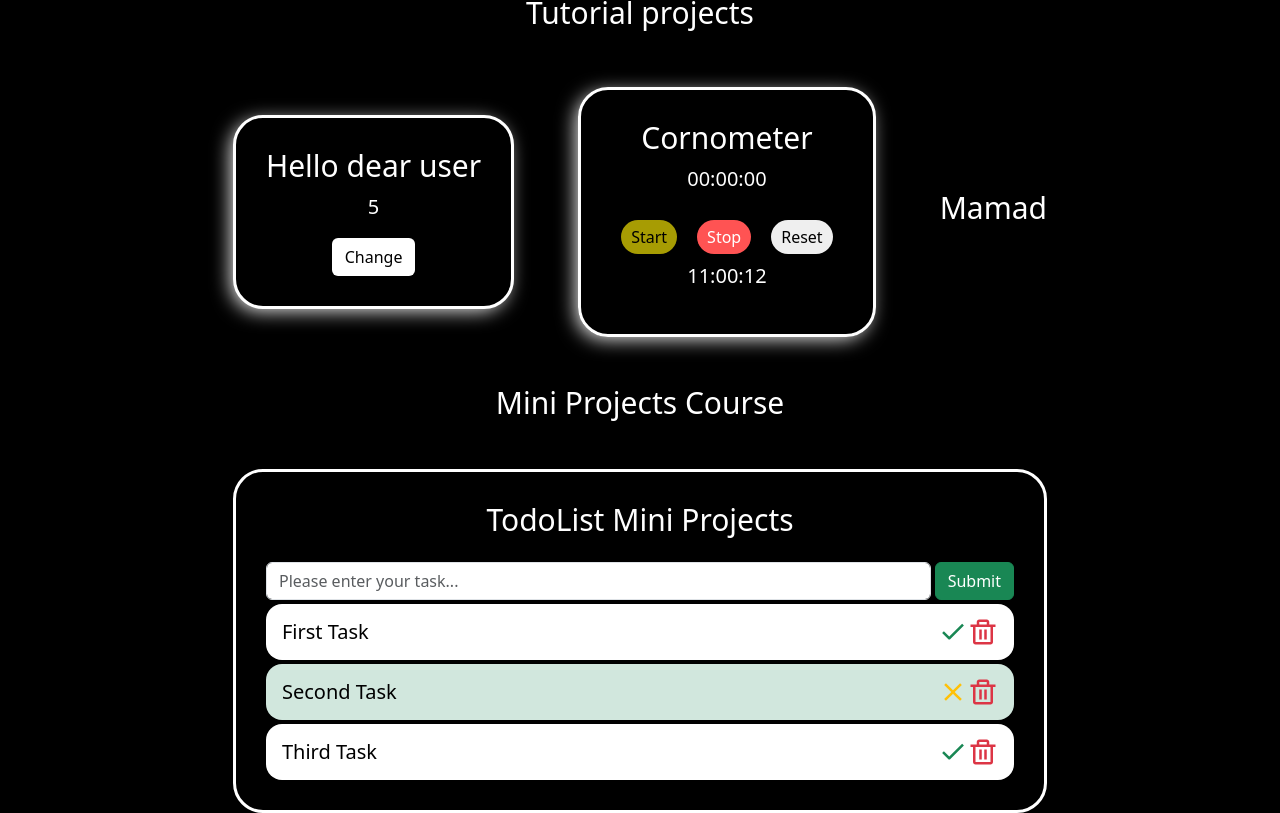
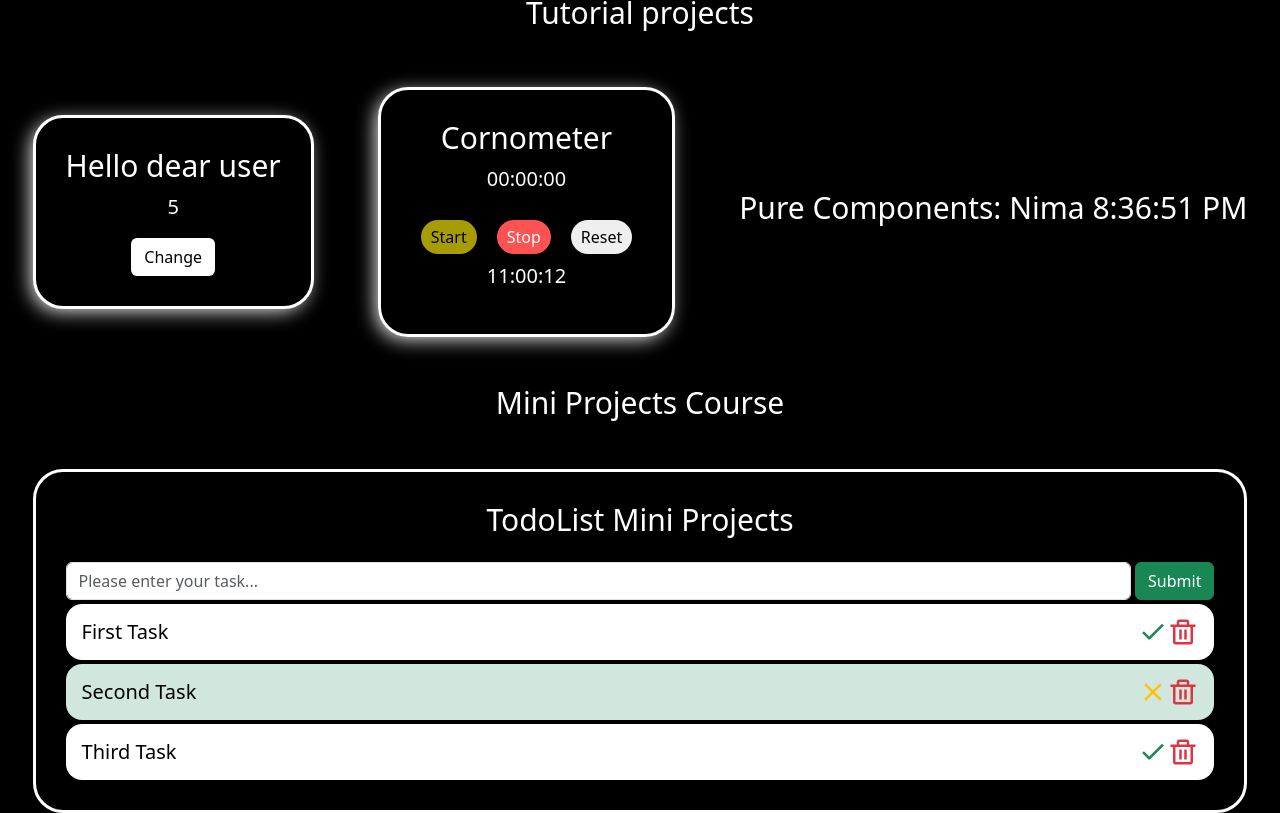
Before and after one commit to nimahadi1388/ReactTutorial, a React (Vite) app: page / in a window 1280 px wide. Built offline with nearby package versions, Linux system fonts and the light colour scheme.

Commit message:
PureComponents-1

```diff
--- a/src/assets/components/pureComponents/ParentComponent.jsx
+++ b/src/assets/components/pureComponents/ParentComponent.jsx
@@ -1,12 +1,27 @@
+// -------------- Class Type -----------------
 import React from "react";
 import PureComponents from "./PureComponent";
 class ParentComponent extends React.Component {
-  render() {
-    return (
-      <>
-        <PureComponents />
+    constructor() {
+        super();
+        this.state = {
+            name: "Nima",
+        };
+    }
+    componentDidMount() {
+        setInterval(() => {
+            this.setState({
+                name: `Nima ${new Date().toLocaleTimeString()}`,
+            });
+        }, 1000);
+    }
+    render() {
+        console.log("--------------------Parent components--------------------");
+        return (
+            <>
+        <PureComponents name={this.state.name}/>
       </>
     );
-  }
+}
 }
 export default ParentComponent;
--- a/src/assets/components/pureComponents/PureComponent.jsx
+++ b/src/assets/components/pureComponents/PureComponent.jsx
@@ -1,11 +1,27 @@
-import React from "react";
-class PureComponents extends React.Component{
-    render(){
-        return(
-            <>
-                <h1>Mamad</h1>
-            </>
-        )
-    }
-}
-export default PureComponents
+// -------------- Class Type -----------------
+
+import { memo } from "react";
+
+// import React from "react";
+// class PureComponents extends React.PureComponent{
+//     render(){
+//         console.log('Pure components');
+
+//         return(
+//             <>
+//                 <h1>Pure Components: {this.props.name}</h1>
+//             </>
+//         )
+//     }
+// }
+// export default PureComponents
+
+// -------------- Function Type -----------------
+const PureComponents = (props) => {
+  return (
+    <>
+      <h1>Pure Components: {props.name}</h1>
+    </>
+  );
+};
+export default memo(PureComponents);
```
